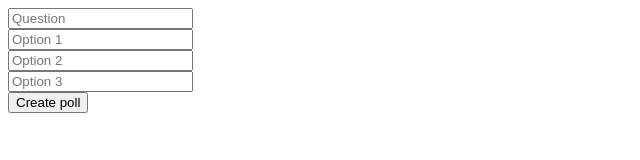
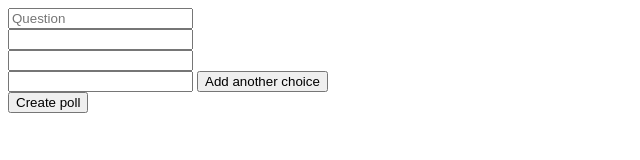
Before and after one commit to AlexArchive/Poll, a plain HTML site: page Poll/Index.html in a window 1280 px wide. Shown: the whole page, without its empty margins (0-640 px from the left). Drawn offline with nearby package versions, Linux system fonts and the light colour scheme; some packages are replaced by stand-ins of ours.

Commit message:
Now possible to input any number of poll options.

```diff
--- a/Poll/app/controllers/submitController.js
+++ b/Poll/app/controllers/submitController.js
@@ -3,10 +3,16 @@ app.controller('submitController', function ($scope, $location, $http) {
     $scope.poll = {
         options: []
     };
+    $scope.poll.options.length = 3;
 
     $scope.submitPoll = function () {
+        $scope.poll.options = $scope.poll.options.filter(function () { return true; });
         $http.post('Poll', $scope.poll)
             .success(onPollSubmited);
+    };
+
+    $scope.addOption = function () {
+        $scope.poll.options.length += 1;
     };
 
     function onPollSubmited(data, status, headers) {
--- a/Poll/app/views/submit.html
+++ b/Poll/app/views/submit.html
@@ -1,20 +1,13 @@
 <form ng-submit="submitPoll()">
+
     <div>
         <input placeholder="Question" type="text" ng-model="poll.question" />
     </div>
 
-    <div>
-        <input placeholder="Option 1" type="text" ng-model="poll.options[0]" />
+    <div ng-repeat="option in poll.options track by $index">
+        <input type="text" ng-model="poll.options[$index]" />
+        <input type="button" ng-show="$last" value="Add another choice" ng-click="addOption()">
     </div>
-
-    <div>
-        <input placeholder="Option 2" type="text" ng-model="poll.options[1]" />
-    </div>
-
-    <div>
-        <input placeholder="Option 3" type="text" ng-model="poll.options[2]" />
-    </div>
-
     <div>
         <button type="submit">Create poll</button>
     </div>
```
Also changed, not shown: Poll/app/directives/appendInputDirective.js (added, +10 -0 lines).
